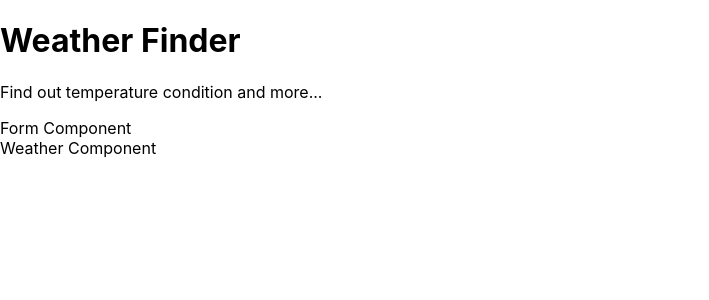
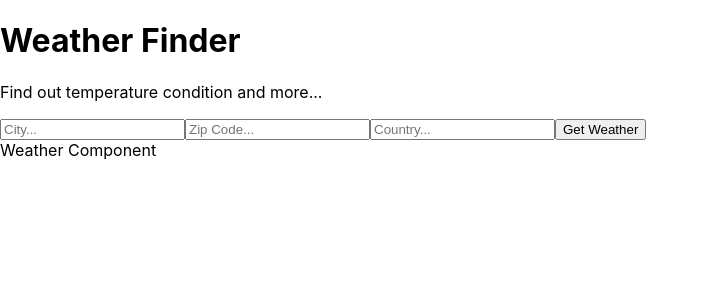
Before and after one commit to daler-bobojanov/Weather-App, a React (Create React App) app in the folder weather-app/: page / in a window 1280 px wide. Shown: the top 300 px of the page, without its empty margins (0-709 px from the left). Built offline with nearby package versions, Linux system fonts and the light colour scheme.

Commit message:
form added

```diff
--- a/weather-app/src/components/Form.jsx
+++ b/weather-app/src/components/Form.jsx
@@ -4,7 +4,12 @@
 
     render() {
         return (
-            <div>Form Component</div>
+            <form onSubmit={this.props.getWeather}>
+                <input type="text" name="city" placeholder="City..." />
+                <input type="text" name="zip_code" placeholder="Zip Code..." />
+                <input type="text" name="country" placeholder="Country..." />
+                <button>Get Weather</button>
+            </form>
         );
     }
 }
```
